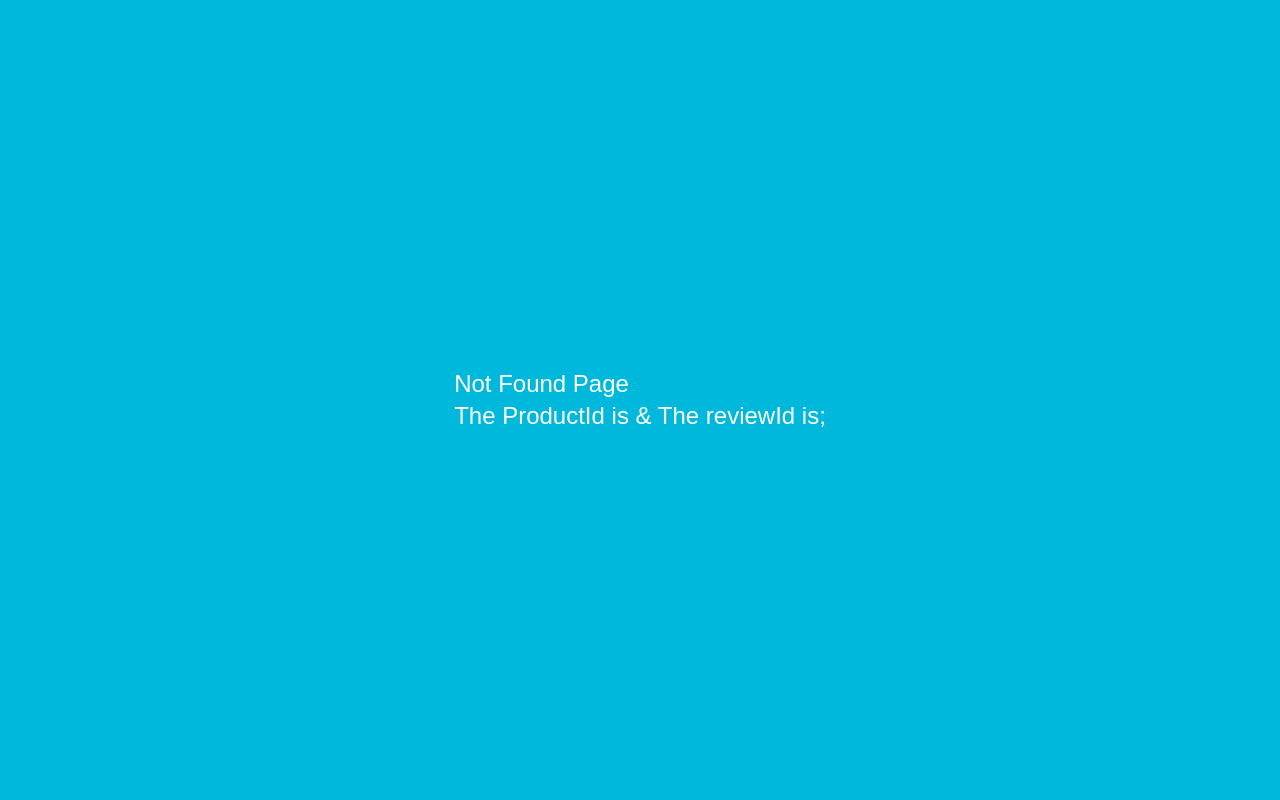
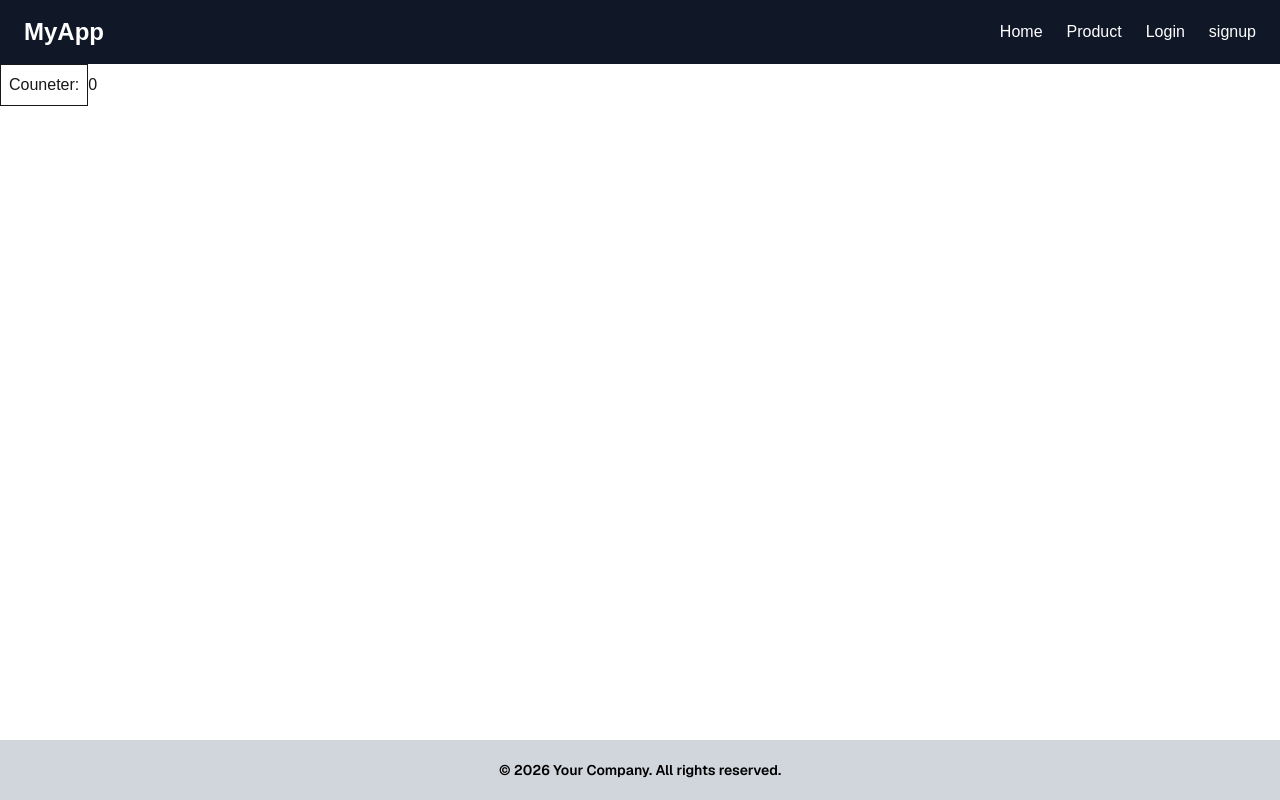
Before and after one commit to Abinashrout244/Next.js-_Learn, a Next.js app: page /counter in a window 1280 px wide. Before the commit this address had no page. Built offline with nearby package versions, Linux system fonts and the light colour scheme.

Commit message:
learn:metadata

```diff
--- a/app/(auth)/layout.tsx
+++ b/app/(auth)/layout.tsx
@@ -1,10 +1,15 @@
+import type { Metadata } from "next";
+export const metadata: Metadata = {
+  title: "Auth Conent",
+  description: "Login & singup Content",
+};
 export default function AuthLayout({
   children,
 }: {
   children: React.ReactNode;
 }) {
   return (
-    <div className="min-h-screen flex items-center justify-center bg-gradient-to-br from-indigo-500 to-purple-600">
+    <div className="min-h-screen flex items-center justify-center bg-linear-to-br from-indigo-500 to-purple-600">
       {children}
     </div>
   );
--- /dev/null
+++ b/app/(home)/counter/Counter.tsx
@@ -0,0 +1,15 @@
+"use client";
+import { useState } from "react";
+const Counter = () => {
+  const [count, setCount] = useState(0);
+  return (
+    <>
+      <button onClick={() => setCount(count + 1)} className="border p-2 ">
+        Couneter:
+      </button>
+      <span>{count}</span>
+    </>
+  );
+};
+
+export default Counter;
--- /dev/null
+++ b/app/(home)/counter/page.tsx
@@ -0,0 +1,17 @@
+import type { Metadata } from "next";
+import Counter from "./Counter";
+
+export const metadata: Metadata = {
+  title: "Counter Page",
+  description: "Increment The numbers by 1",
+};
+
+const page = () => {
+  return (
+    <div>
+      <Counter />
+    </div>
+  );
+};
+
+export default page;
--- a/app/(home)/products/[id]/page.tsx
+++ b/app/(home)/products/[id]/page.tsx
@@ -1,4 +1,18 @@
 import Link from "next/link";
+import type { Metadata } from "next";
+
+type Props = {
+  params: Promise<{ id: string }>;
+};
+
+export const generateMetadata = async ({
+  params,
+}: Props): Promise<Metadata> => {
+  const { id } = await params;
+  return {
+    title: `Product ${id}`,
+  };
+};
 
 type Product = {
   id: number;
@@ -12,11 +26,7 @@ const products: Product[] = [
   { id: 3, name: "DSLr Camera", price: "$99" },
 ];
 
-export default async function ProductPage({
-  params,
-}: {
-  params: Promise<{ id: string }>;
-}) {
+export default async function ProductPage({ params }: Props) {
   const { id } = await params;
   const product = products.find((p) => p.id === Number(id));
   if (!product) return <h1>Product not found</h1>;
--- a/app/layout.tsx
+++ b/app/layout.tsx
@@ -1,5 +1,12 @@
 import { Geist, Geist_Mono } from "next/font/google";
 import "./globals.css";
+import type { Metadata } from "next";
+
+export const metadata: Metadata = {
+  title: "My App",
+  description: "My Next.js App",
+};
+
 const geistSans = Geist({
   variable: "--font-geist-sans",
   subsets: ["latin"],
```
